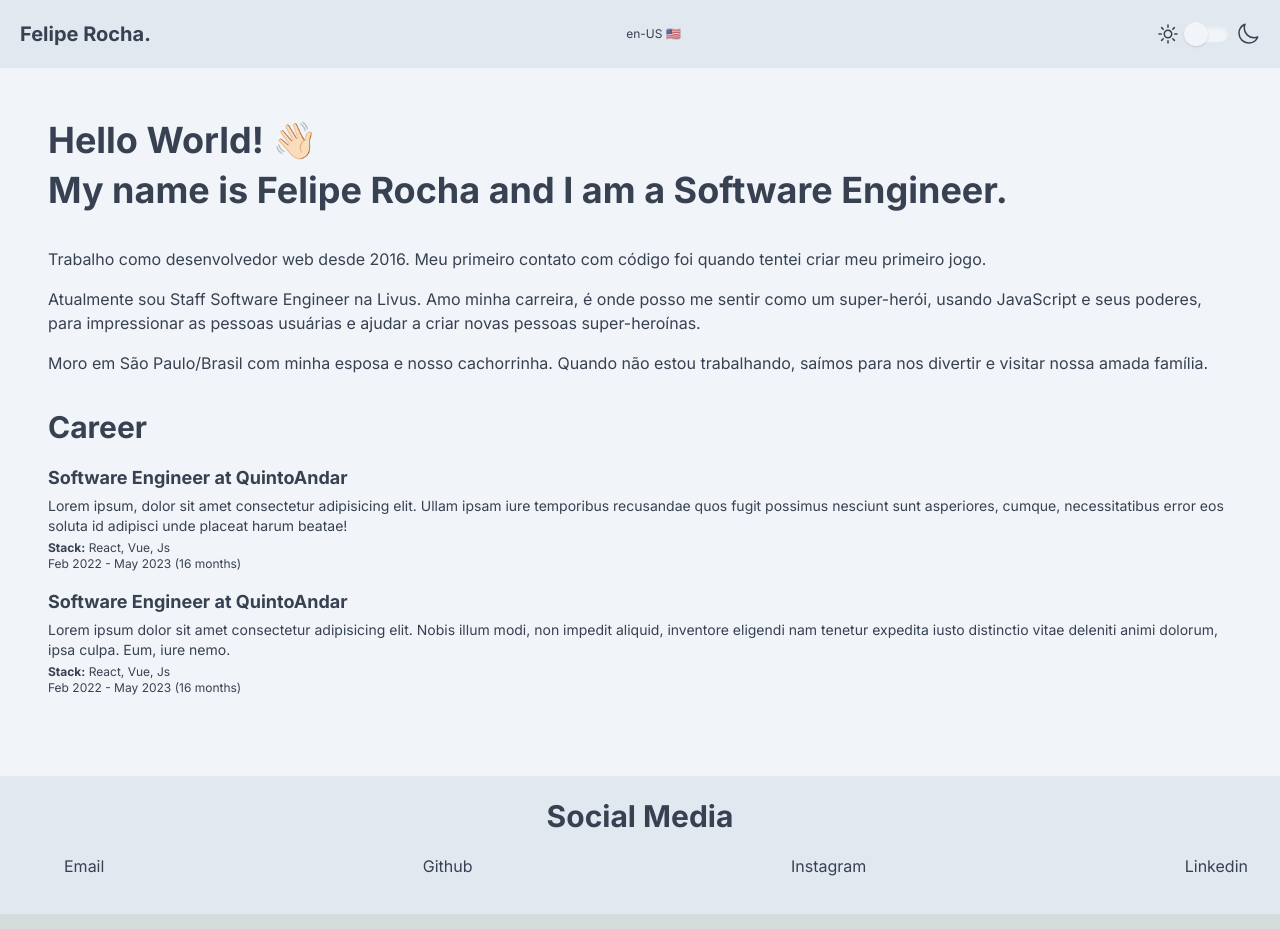
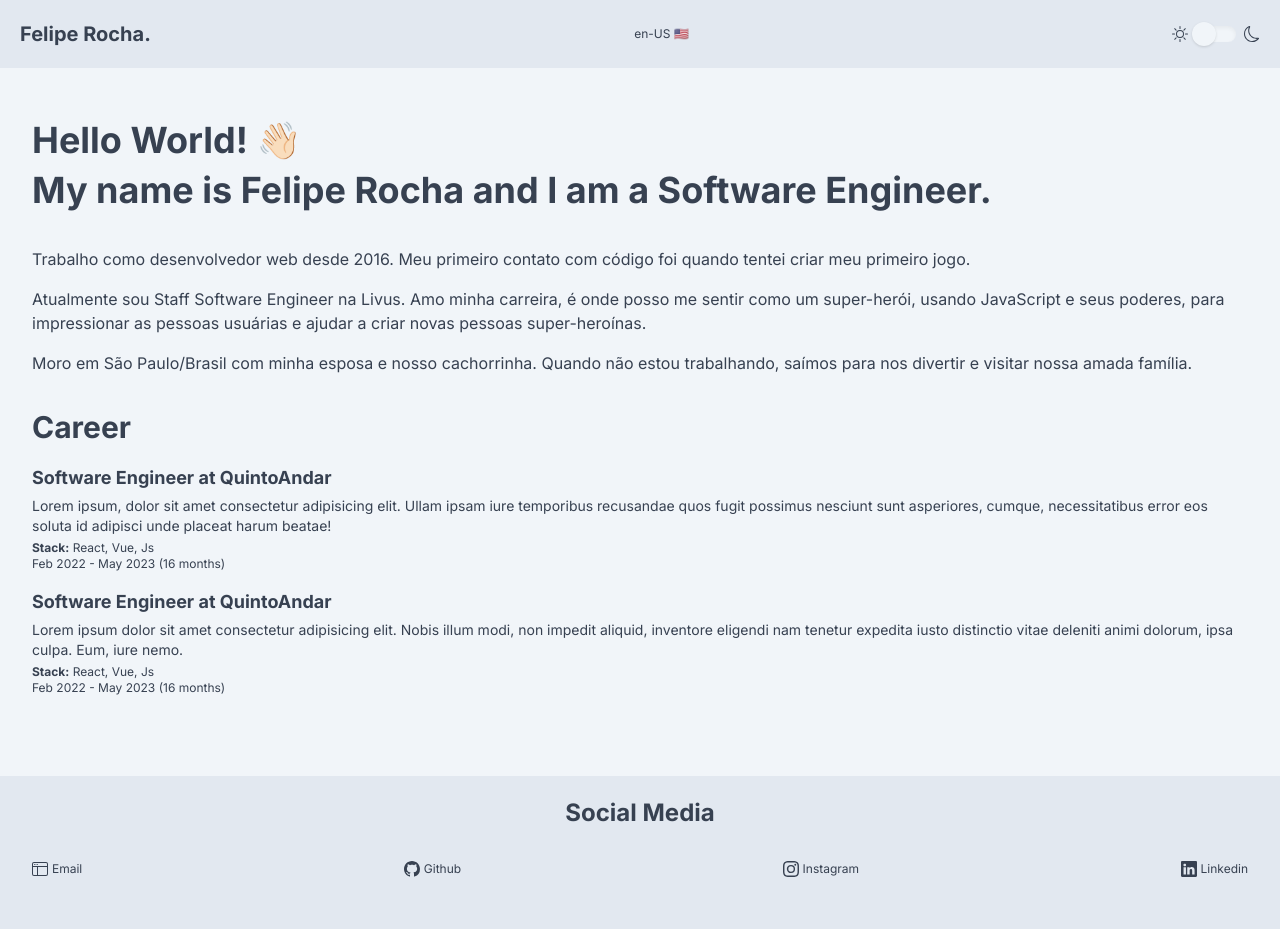
Before and after one commit to feliperocha93/feliperocha, a Next.js app: page / in a window 1280 px wide. Built offline with nearby package versions, Linux system fonts and the light colour scheme; no server answers.

Commit message:
feat: install and use react-bootstrap-icons

```diff
--- a/package.json
+++ b/package.json
@@ -16,12 +16,14 @@
     "@types/node": "20.1.0",
     "@types/react": "18.2.6",
     "@types/react-dom": "18.2.4",
+    "@types/semver": "^7.3.13",
     "autoprefixer": "10.4.14",
     "eslint": "8.40.0",
     "eslint-config-next": "13.4.1",
     "next": "13.4.1",
     "postcss": "8.4.23",
     "react": "18.2.0",
+    "react-bootstrap-icons": "^1.10.3",
     "react-dom": "18.2.0",
     "tailwindcss": "3.3.2",
     "typescript": "5.0.4"
--- a/src/app/page.tsx
+++ b/src/app/page.tsx
@@ -1,9 +1,17 @@
+// TODO: Create css for heading 1~3
+// TODO: Create a career section w/ career item
+// TODO: Insert correct text values
+// TODO: Fix desktop layout
+/** Deploy */
+// TODO: Install react-intl and use messages instead text
+// TODO: Create portuguese Version
+
 import { getDifferenceBetweenMonths, getFormattedDate } from '@/utils/date';
 
 export default function Home() {
   return (
     <main
-      className='container p-12
+      className='container px-8 py-12
       bg-slate-100 dark:bg-gray-600
       text-gray-700 dark:text-white'
     >
--- a/src/components/Footer/index.tsx
+++ b/src/components/Footer/index.tsx
@@ -1,18 +1,41 @@
+// TODO: Create a componet named Footer Link (copy Renan UI)
+// TODO: Fix desktop layout
+
+import {
+  WindowSidebar,
+  Github,
+  Instagram,
+  Linkedin,
+} from 'react-bootstrap-icons';
+
 export function Footer() {
   return (
     <footer
-      className='container px-12 py-5
+      className='container px-8 py-5
       bg-slate-200 dark:bg-gray-700
       text-gray-700 dark:text-white'
     >
-      <h2 className='font-bold text-3xl leading-snug text-center'>
+      <h2 className='font-bold text-2xl leading-snug text-center'>
         Social Media
       </h2>
-      <ul className='container m-4 flex justify-between items-center'>
-        <li>Email</li>
-        <li>Github</li>
-        <li>Instagram</li>
-        <li>Linkedin</li>
+
+      <ul className='container my-8 flex justify-between items-center'>
+        <li className='flex items-center gap-x-1'>
+          <WindowSidebar />
+          <span className='text-xs'>Email</span>
+        </li>
+        <li className='flex items-center gap-x-1'>
+          <Github />
+          <span className='text-xs'>Github</span>
+        </li>
+        <li className='flex items-center gap-x-1'>
+          <Instagram />
+          <span className='text-xs'>Instagram</span>
+        </li>
+        <li className='flex items-center gap-x-1'>
+          <Linkedin />
+          <span className='text-xs'>Linkedin</span>
+        </li>
       </ul>
     </footer>
   );
--- a/src/components/Header/index.tsx
+++ b/src/components/Header/index.tsx
@@ -6,8 +6,8 @@
 
 import { Toggle } from '@/components/Toggle/index';
 import { useTheme } from '@/hooks/useTheme';
-import { Moon } from '@/icons/Moon';
-import { Sun } from '@/icons/Sun';
+import { Moon, Sun } from 'react-bootstrap-icons';
+
 import { Theme } from '@/types/Theme';
 
 interface HeaderProps {
@@ -39,8 +39,8 @@ export function Header({ hasDarkModeCookie = false }: HeaderProps) {
       <Toggle
         onToggle={(checked) => changeTheme(checked ? Theme.DARK : Theme.LIGHT)}
         checked={isDarkTheme}
-        textOnLeft={<Sun />}
-        textOnRight={<Moon />}
+        textOnLeft={<Sun className='w-4 h-4' />}
+        textOnRight={<Moon className='w-4 h-4' />}
       />
     </header>
   );
--- a/src/icons/Moon.tsx
+++ /dev/null
@@ -1,26 +0,0 @@
-import { IconProps } from '@/types/Icon';
-
-export function Moon({
-  fill = 'none',
-  viewBox = '0 0 24 24',
-  strokeWidth = 1.5,
-  stroke = 'currentColor',
-  className = 'w-6 h-6',
-}: IconProps) {
-  return (
-    <svg
-      xmlns='http://www.w3.org/2000/svg'
-      fill={fill}
-      viewBox={viewBox}
-      strokeWidth={strokeWidth}
-      stroke={stroke}
-      className={className}
-    >
-      <path
-        strokeLinecap='round'
-        strokeLinejoin='round'
-        d='M21.752 15.002A9.718 9.718 0 0118 15.75c-5.385 0-9.75-4.365-9.75-9.75 0-1.33.266-2.597.748-3.752A9.753 9.753 0 003 11.25C3 16.635 7.365 21 12.75 21a9.753 9.753 0 009.002-5.998z'
-      />
-    </svg>
-  );
-}
--- a/src/icons/Sun.tsx
+++ /dev/null
@@ -1,26 +0,0 @@
-import { IconProps } from '@/types/Icon';
-
-export function Sun({
-  fill = 'none',
-  viewBox = '0 0 24 24',
-  strokeWidth = 1.5,
-  stroke = 'currentColor',
-  className = 'w-6 h-6',
-}: IconProps) {
-  return (
-    <svg
-      xmlns='http://www.w3.org/2000/svg'
-      fill={fill}
-      viewBox={viewBox}
-      strokeWidth={strokeWidth}
-      stroke={stroke}
-      className={className}
-    >
-      <path
-        strokeLinecap='round'
-        strokeLinejoin='round'
-        d='M12 3v2.25m6.364.386l-1.591 1.591M21 12h-2.25m-.386 6.364l-1.591-1.591M12 18.75V21m-4.773-4.227l-1.591 1.591M5.25 12H3m4.227-4.773L5.636 5.636M15.75 12a3.75 3.75 0 11-7.5 0 3.75 3.75 0 017.5 0z'
-      />
-    </svg>
-  );
-}
```
Also changed, not shown: src/types/Icon.ts (deleted, +0 -7 lines), 1 other file (tests, documents, lock files or other folders).
